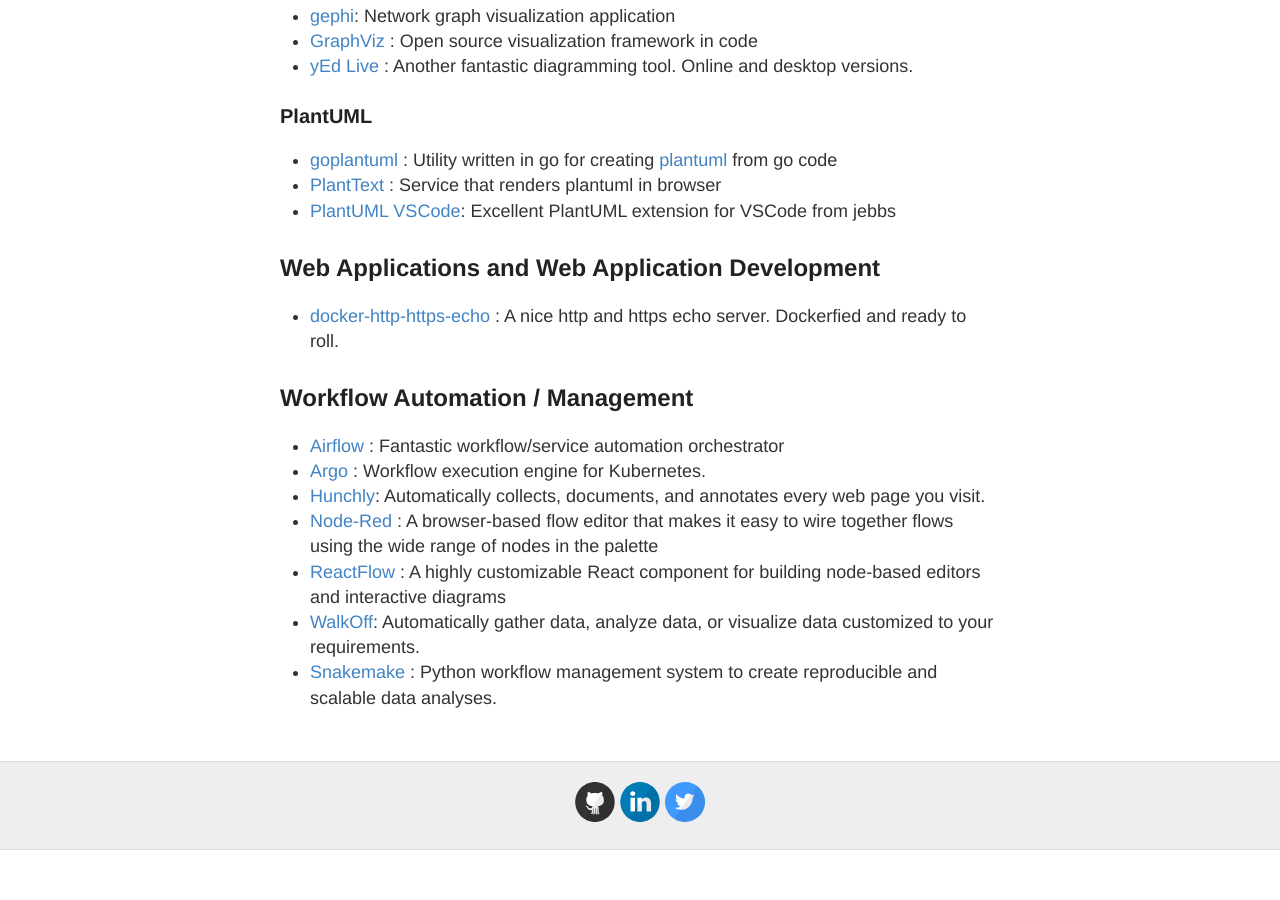
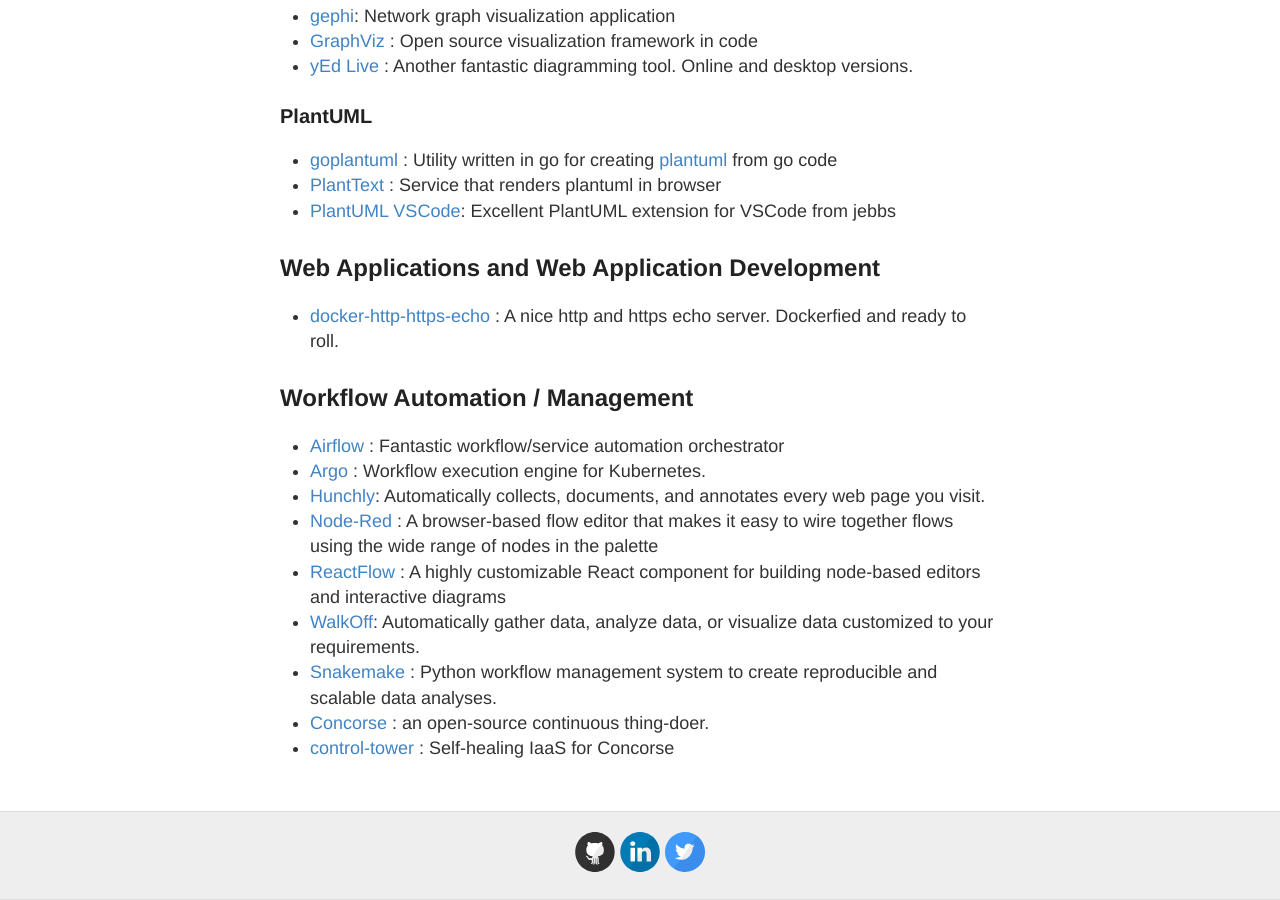
Before and after one commit to stevehenderson/stevehenderson.github.io, a Jekyll site: the page built from tools.md, in a window 1280 px wide and 900 px high, scrolled down 6819 px. Built offline with Jekyll 4.4.1, drawn with Linux system fonts in a browser that asks for light colours; before the commit the page ends 7669 px from its top, so only the background shows below that.

Commit message:
Update tools.md

```diff
--- a/tools.md
+++ b/tools.md
@@ -220,3 +220,5 @@
    * [ReactFlow](https://reactflow.dev/) : A highly customizable React component for building node-based editors and interactive diagrams
    * [WalkOff](https://nsacyber.github.io/WALKOFF/):  Automatically gather data, analyze data, or visualize data customized to your requirements.
    * [Snakemake](https://snakemake.github.io/) : Python workflow management system to create reproducible and scalable data analyses.
+   * [Concorse](https://concourse-ci.org/) : an open-source continuous thing-doer.
+   * [control-tower](https://github.com/EngineerBetter/control-tower) : Self-healing IaaS for Concorse
```
